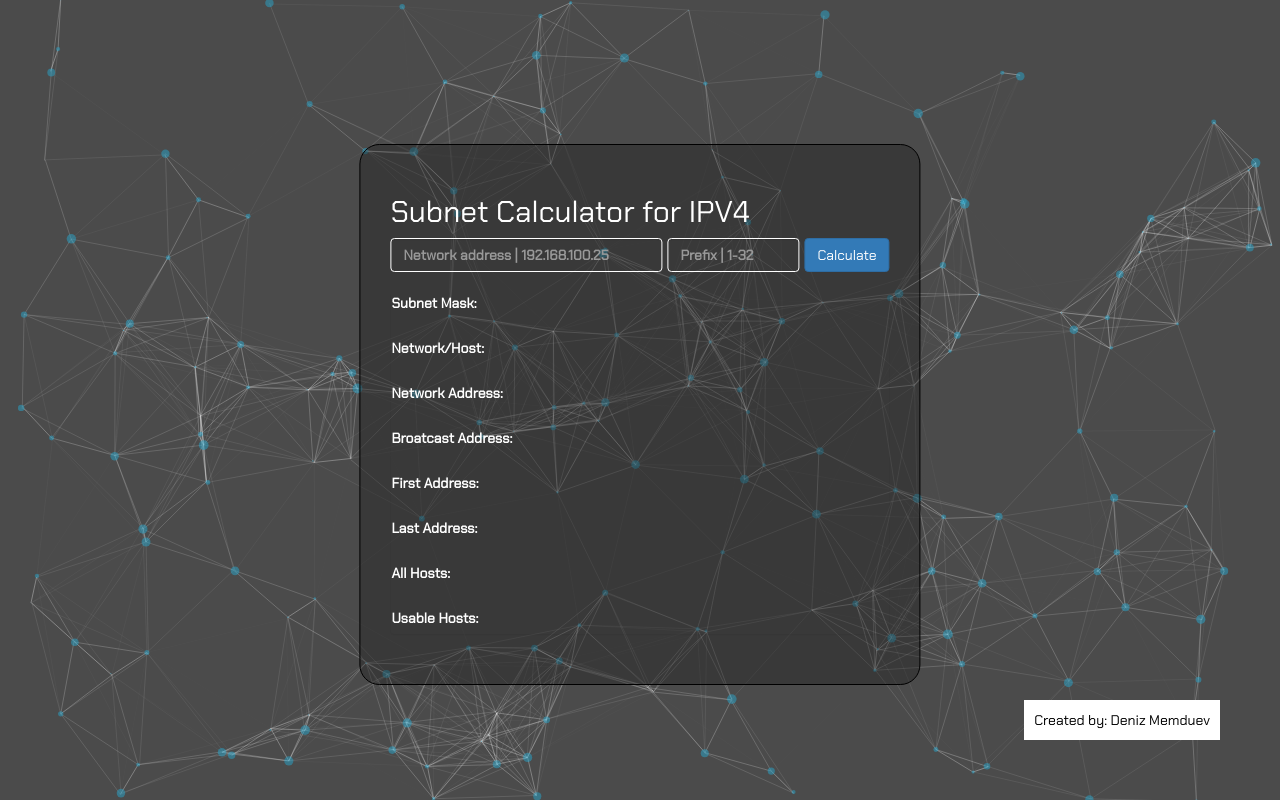
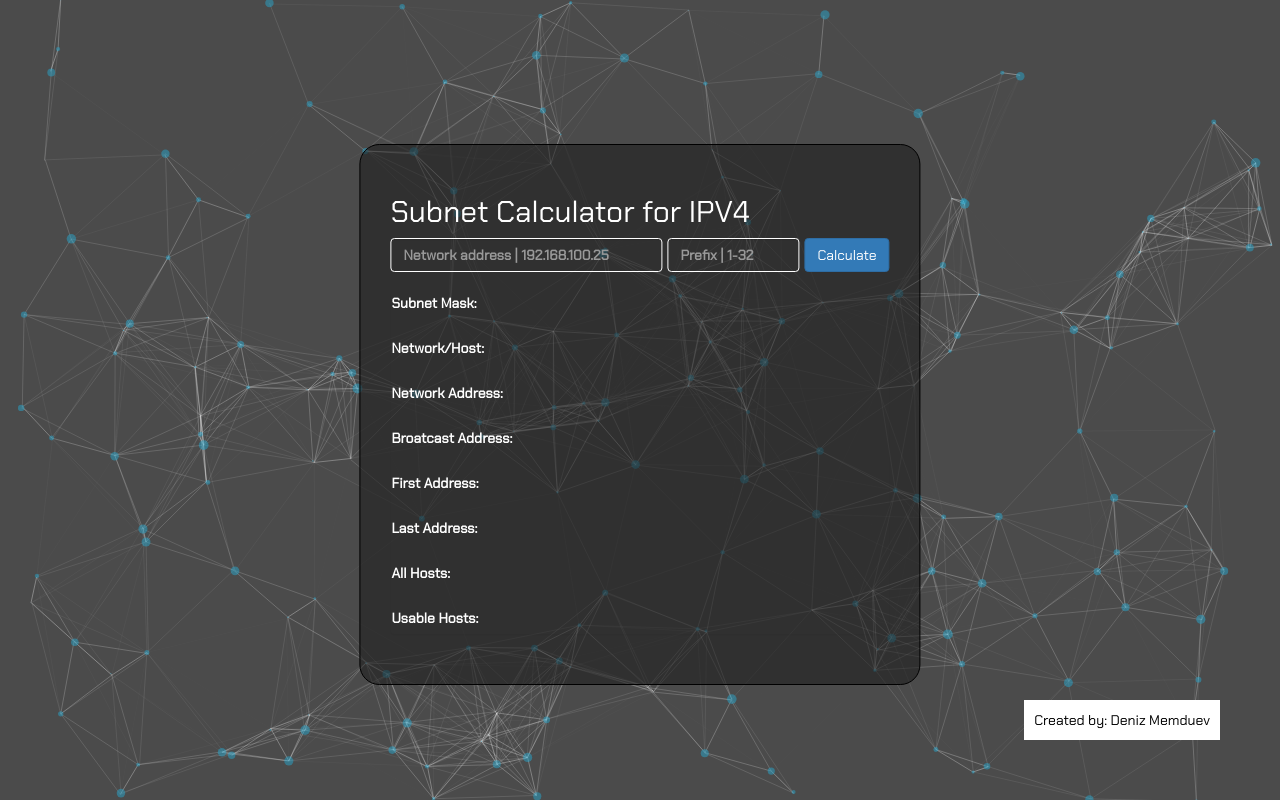
Before and after one commit to dendycodes/SubnetCalculatorIPV4, a plain HTML site: page index.html in a window 1280 px wide. Drawn offline with nearby package versions, Linux system fonts and the light colour scheme; animation ran at ten frames a second.

Commit message:
fixed color

```diff
--- a/network.css
+++ b/network.css
@@ -15,7 +15,7 @@ html {
   min-width: 350px;
   margin: 0 auto;
   border: 1px solid black;
-  background: rgba(29, 29, 29, 0.384);
+  background: rgba(29, 29, 29, 0.568);
   min-height: 350px;
   padding: 30px;
   box-sizing: border-box;
```
